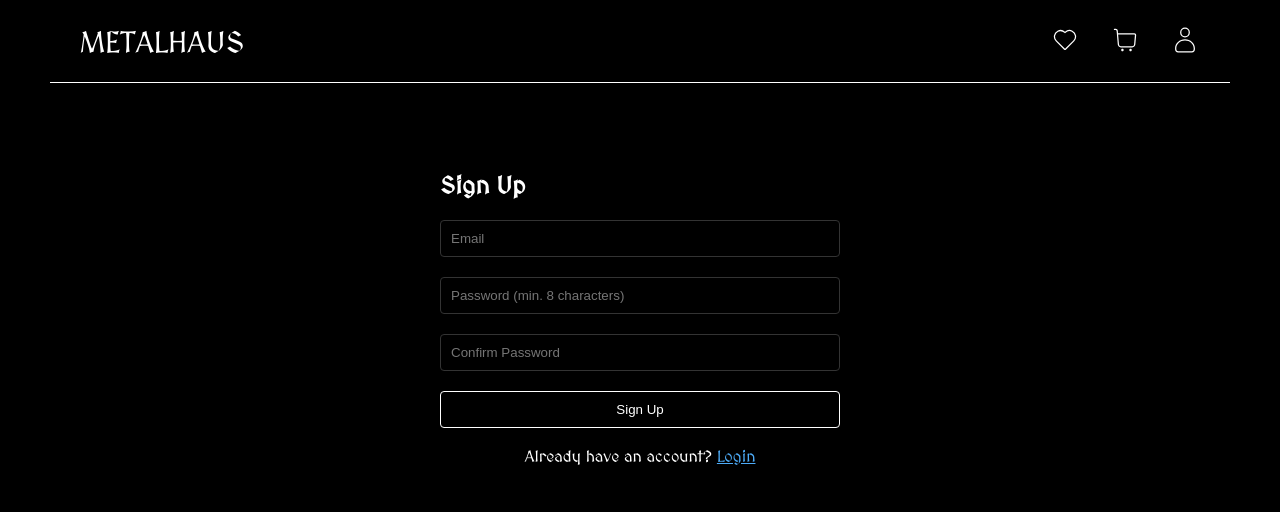
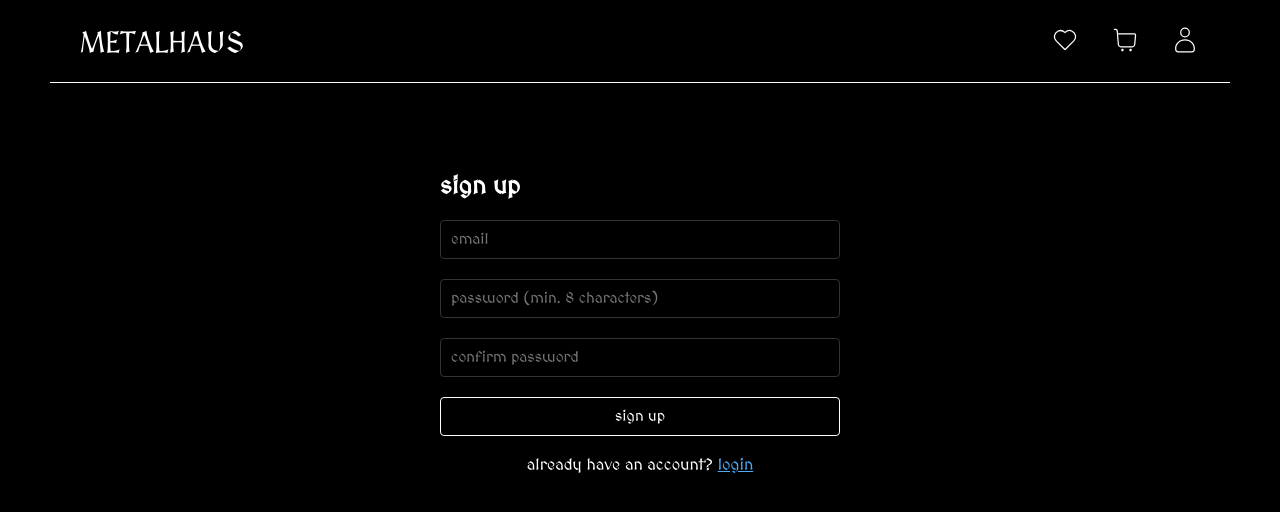
Before and after one commit to incioz/metalhaus, a React (Create React App) app in the folder frontend/: page /signup in a window 1280 px wide. Shown: the top 512 px of the page. Built offline with nearby package versions, Linux system fonts and the light colour scheme.

Commit message:
texts adjusted

```diff
--- a/frontend/src/components/Auth/AuthForms.css
+++ b/frontend/src/components/Auth/AuthForms.css
@@ -22,6 +22,8 @@
   border-radius: 4px;
   background-color: transparent;
   color: white;
+  font-family: 'MedievalSharp';
+  font-size: 15px;
 }
 
 .auth-button {
@@ -32,6 +34,8 @@
   border-radius: 4px;
   cursor: pointer;
   transition: all 0.3s ease;
+  font-family: 'MedievalSharp';
+  font-size: 15px;
 }
 
 .auth-button:hover {
--- a/frontend/src/components/Auth/LoginForm.js
+++ b/frontend/src/components/Auth/LoginForm.js
@@ -24,13 +24,13 @@ const LoginForm = () => {
 
   return (
     <div className="auth-form-container">
-      <h2>Login</h2>
+      <h2>login</h2>
       {error && <div className="error-message">{error}</div>}
       <form onSubmit={handleSubmit} className="auth-form">
         <div className="form-group">
           <input
             type="email"
-            placeholder="Email"
+            placeholder="email"
             value={email}
             onChange={(e) => setEmail(e.target.value)}
             required
@@ -39,16 +39,16 @@ const LoginForm = () => {
         <div className="form-group">
           <input
             type="password"
-            placeholder="Password"
+            placeholder="password"
             value={password}
             onChange={(e) => setPassword(e.target.value)}
             required
           />
         </div>
-        <button type="submit" className="auth-button">Login</button>
+        <button type="submit" className="auth-button">login</button>
       </form>
       <p className="auth-switch">
-        Don't have an account? <span onClick={() => navigate('/signup')}>Sign up</span>
+        don't have an account? <span onClick={() => navigate('/signup')}>sign up</span>
       </p>
     </div>
   );
--- a/frontend/src/components/Auth/SignupForm.js
+++ b/frontend/src/components/Auth/SignupForm.js
@@ -15,12 +15,12 @@ const SignupForm = () => {
     setError('');
 
     if (password !== confirmPassword) {
-      setError('Passwords do not match');
+      setError('passwords do not match');
       return;
     }
 
     if (password.length < 8) {
-      setError('Password must be at least 8 characters long');
+      setError('password must be at least 8 characters long');
       return;
     }
 
@@ -33,19 +33,19 @@ const SignupForm = () => {
       localStorage.setItem('token', response.data.token);
       navigate('/login');
     } catch (error) {
-      setError(error.response?.data?.message || 'Error creating account');
+      setError(error.response?.data?.message || 'error creating account');
     }
   };
 
   return (
     <div className="auth-form-container">
-      <h2>Sign Up</h2>
+      <h2>sign up</h2>
       {error && <div className="error-message">{error}</div>}
       <form onSubmit={handleSubmit} className="auth-form">
         <div className="form-group">
           <input
             type="email"
-            placeholder="Email"
+            placeholder="email"
             value={email}
             onChange={(e) => setEmail(e.target.value)}
             required
@@ -54,7 +54,7 @@ const SignupForm = () => {
         <div className="form-group">
           <input
             type="password"
-            placeholder="Password (min. 8 characters)"
+            placeholder="password (min. 8 characters)"
             value={password}
             onChange={(e) => setPassword(e.target.value)}
             minLength="8"
@@ -64,17 +64,17 @@ const SignupForm = () => {
         <div className="form-group">
           <input
             type="password"
-            placeholder="Confirm Password"
+            placeholder="confirm password"
             value={confirmPassword}
             onChange={(e) => setConfirmPassword(e.target.value)}
             minLength="8"
             required
           />
         </div>
-        <button type="submit" className="auth-button">Sign Up</button>
+        <button type="submit" className="auth-button">sign up</button>
       </form>
       <p className="auth-switch">
-        Already have an account? <span onClick={() => navigate('/login')}>Login</span>
+        already have an account? <span onClick={() => navigate('/login')}>login</span>
       </p>
     </div>
   );
--- a/frontend/src/pages/Cart.css
+++ b/frontend/src/pages/Cart.css
@@ -35,6 +35,7 @@
   font-size: 1.1em;
   cursor: pointer;
   transition: all 0.3s ease;
+  font-family: 'MedievalSharp';
 }
 
 .checkout-button:hover {
--- a/frontend/src/pages/Cart.js
+++ b/frontend/src/pages/Cart.js
@@ -50,7 +50,7 @@ const Cart = () => {
         </div>
         <div className="cart-summary">
           <div className="total">
-            <span>Total:</span>
+            <span>total:</span>
             <span>${total}</span>
           </div>
           <button className="checkout-button" onClick={handleCheckout}>
```
